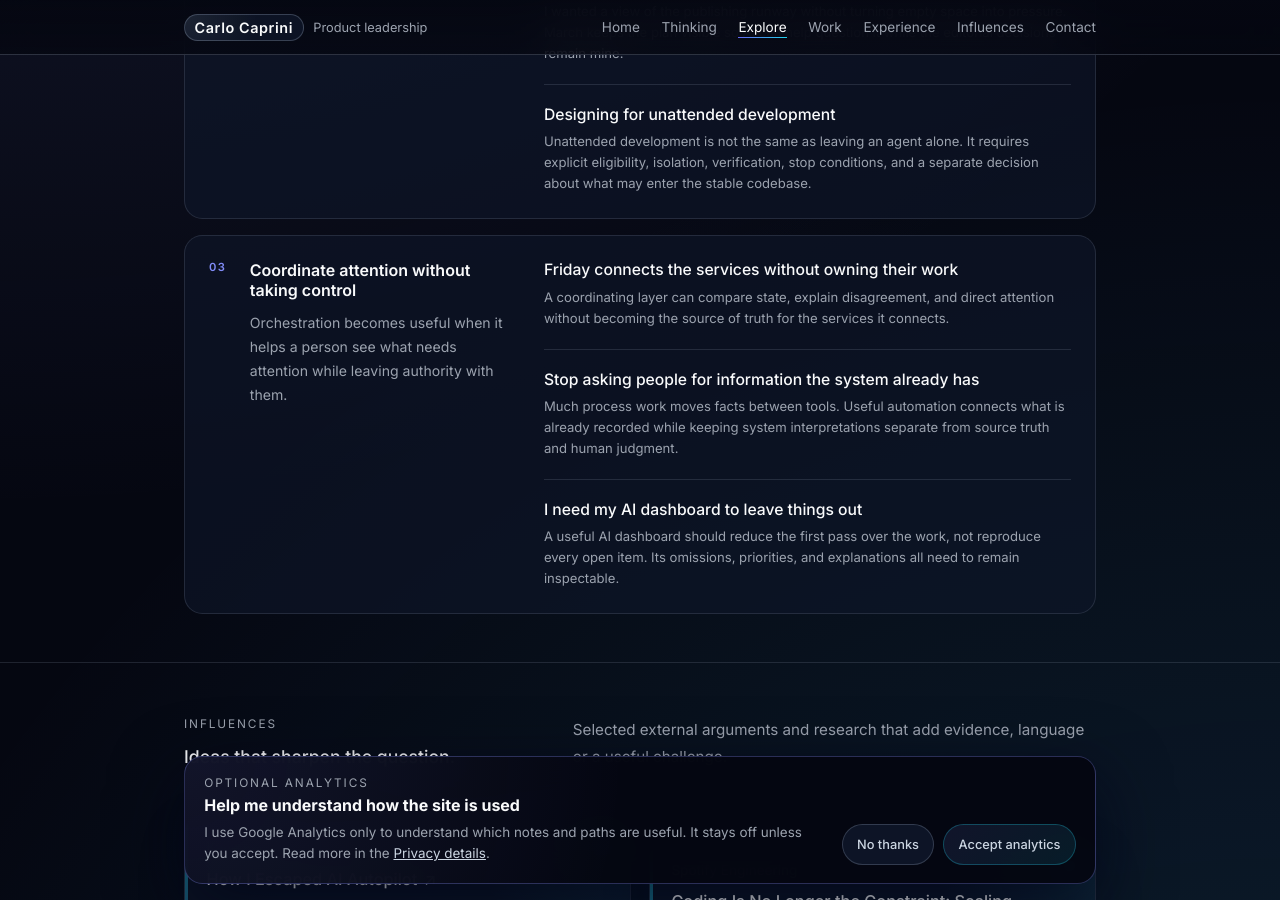
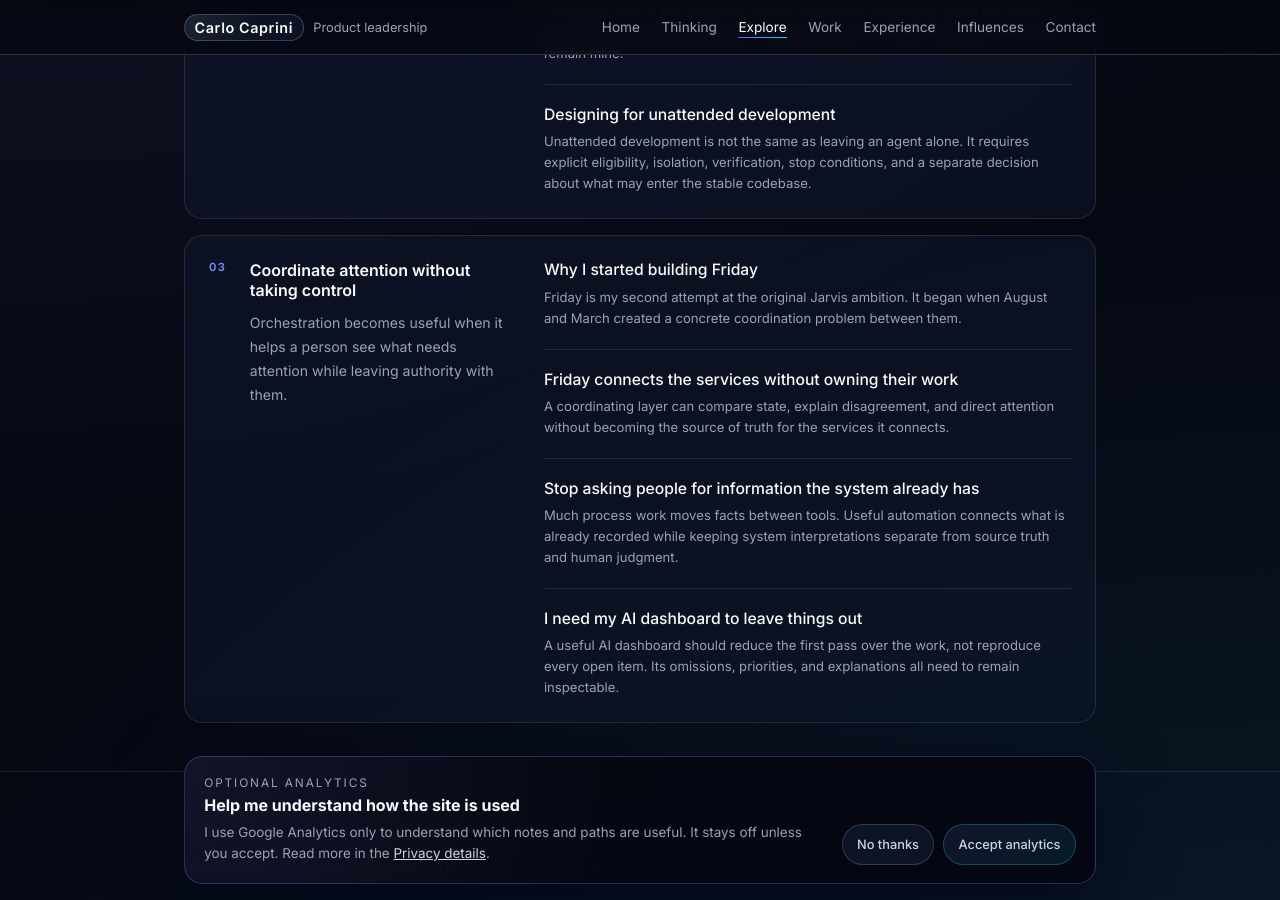
Before and after one commit to carlocaprini/carlocaprini.github.io, a Jekyll site: the page built from pages/explore/ai-and-work.md, in a window 1280 px wide and 900 px high, scrolled down 1225 px. Built offline with Jekyll 4.4.1, drawn with Linux system fonts in a browser that asks for light colours.

Commit message:
content: add Friday origin note to AI question

```diff
--- a/_data/questions.yml
+++ b/_data/questions.yml
@@ -108,6 +108,7 @@ questions:
       - title: Coordinate attention without taking control
         description: Orchestration becomes useful when it helps a person see what needs attention while leaving authority with them.
         notes:
+          - /thinking/why-i-started-building-friday/
           - /thinking/friday-connects-the-services-without-owning-their-work/
           - /thinking/stop-asking-people-for-information-the-system-already-has/
           - /thinking/i-need-my-ai-dashboard-to-leave-things-out/
```
